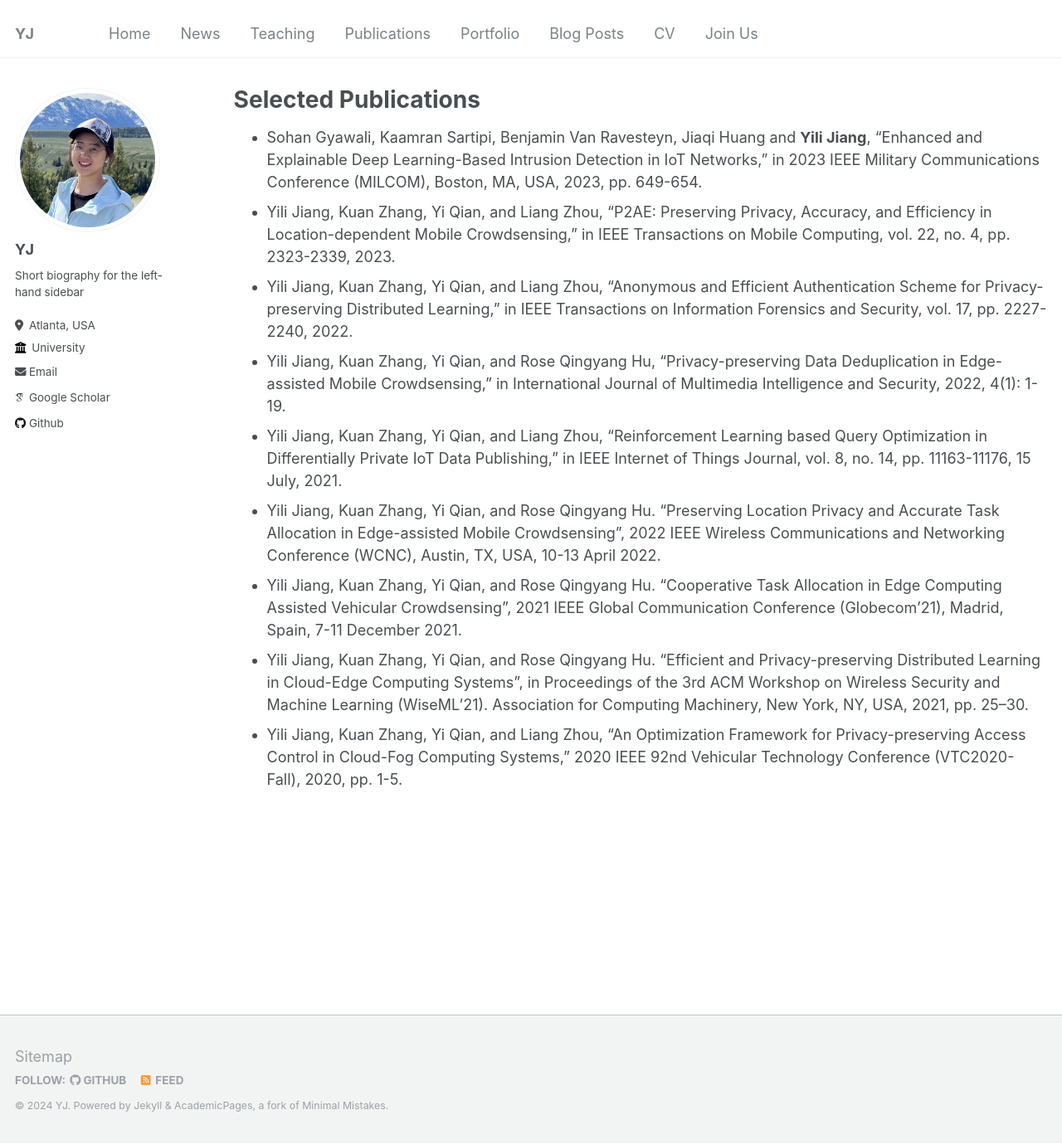
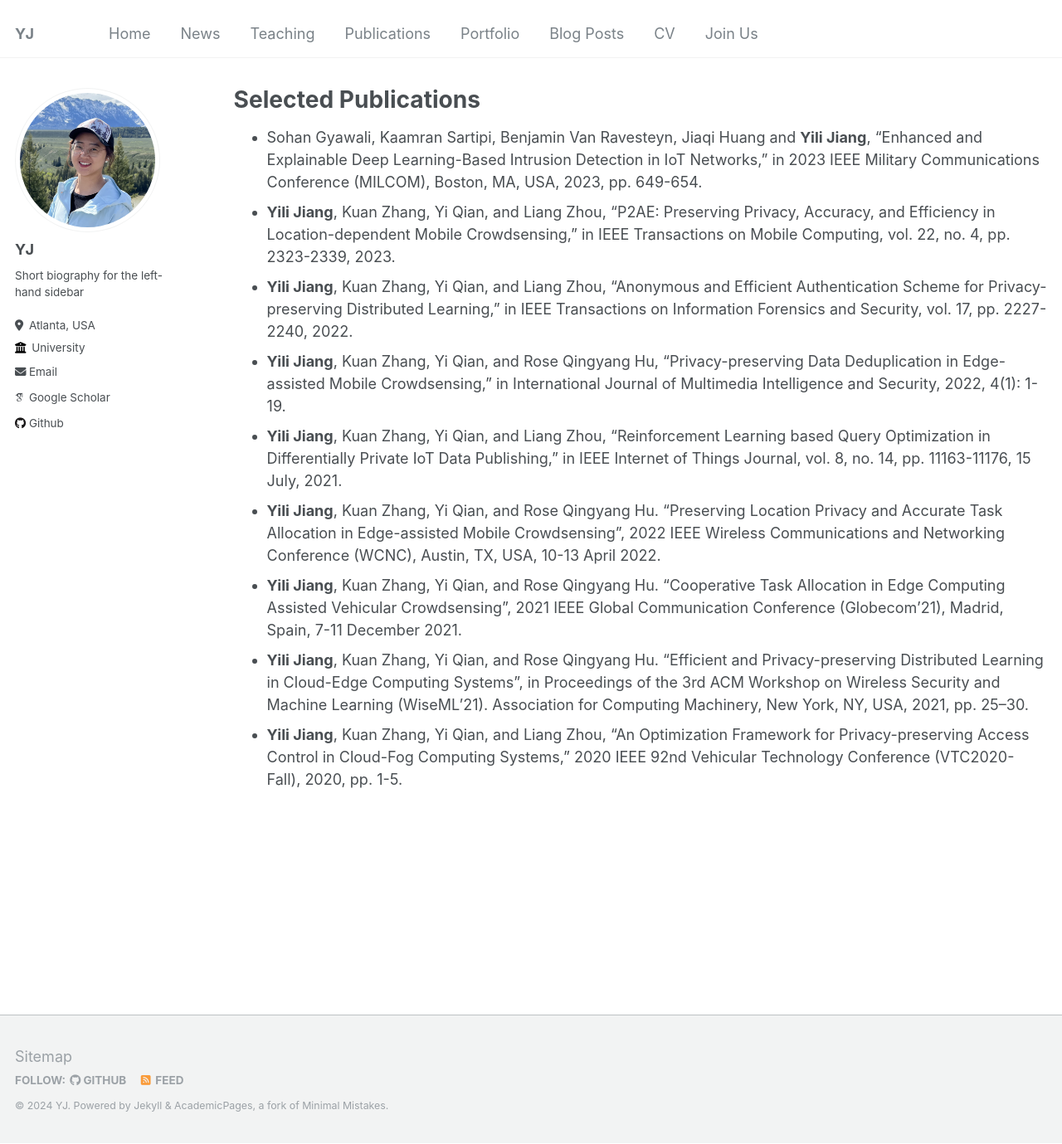
Before and after one commit to suhbrina-perry/suhbrina-perry.github.io, a Jekyll site: the page built from _pages/publications.md, in a window 1280 px wide and 1379 px high. Shown: the whole window at 83% size. Built offline with Jekyll 4.4.1, drawn with Linux system fonts in a browser that asks for light colours; some web fonts are replaced.

```diff
--- a/_pages/publications.md
+++ b/_pages/publications.md
@@ -10,11 +10,11 @@ author_profile: true
 <pr/>
 
 - Sohan Gyawali, Kaamran Sartipi, Benjamin Van Ravesteyn, Jiaqi Huang and **Yili Jiang**, "Enhanced and Explainable Deep Learning-Based Intrusion Detection in IoT Networks," in 2023 IEEE Military Communications Conference (MILCOM), Boston, MA, USA, 2023, pp. 649-654.
-- Yili Jiang, Kuan Zhang, Yi Qian, and Liang Zhou, “P2AE: Preserving Privacy, Accuracy, and Efficiency in Location-dependent Mobile Crowdsensing,” in IEEE Transactions on Mobile Computing, vol. 22, no. 4, pp. 2323-2339, 2023.
-- Yili Jiang, Kuan Zhang, Yi Qian, and Liang Zhou, “Anonymous and Efficient Authentication Scheme for Privacy-preserving Distributed Learning,” in IEEE Transactions on Information Forensics and Security, vol. 17, pp. 2227-2240, 2022.
-- Yili Jiang, Kuan Zhang, Yi Qian, and Rose Qingyang Hu, “Privacy-preserving Data Deduplication in Edge-assisted Mobile Crowdsensing,” in International Journal of Multimedia Intelligence and Security, 2022, 4(1): 1-19.
-- Yili Jiang, Kuan Zhang, Yi Qian, and Liang Zhou, “Reinforcement Learning based Query Optimization in Differentially Private IoT Data Publishing,” in IEEE Internet of Things Journal, vol. 8, no. 14, pp. 11163-11176, 15 July, 2021.
-- Yili Jiang, Kuan Zhang, Yi Qian, and Rose Qingyang Hu. “Preserving Location Privacy and Accurate Task Allocation in Edge-assisted Mobile Crowdsensing”, 2022 IEEE Wireless Communications and Networking Conference (WCNC), Austin, TX, USA, 10-13 April 2022.
-- Yili Jiang, Kuan Zhang, Yi Qian, and Rose Qingyang Hu. “Cooperative Task Allocation in Edge Computing Assisted Vehicular Crowdsensing”, 2021 IEEE Global Communication Conference (Globecom'21), Madrid, Spain, 7-11 December 2021.
-- Yili Jiang, Kuan Zhang, Yi Qian, and Rose Qingyang Hu. “Efficient and Privacy-preserving Distributed Learning in Cloud-Edge Computing Systems”, in Proceedings of the 3rd ACM Workshop on Wireless Security and Machine Learning (WiseML'21). Association for Computing Machinery, New York, NY, USA, 2021, pp. 25–30.
-- Yili Jiang, Kuan Zhang, Yi Qian, and Liang Zhou, “An Optimization Framework for Privacy-preserving Access Control in Cloud-Fog Computing Systems,” 2020 IEEE 92nd Vehicular Technology Conference (VTC2020-Fall), 2020, pp. 1-5.
+- **Yili Jiang**, Kuan Zhang, Yi Qian, and Liang Zhou, “P2AE: Preserving Privacy, Accuracy, and Efficiency in Location-dependent Mobile Crowdsensing,” in IEEE Transactions on Mobile Computing, vol. 22, no. 4, pp. 2323-2339, 2023.
+- **Yili Jiang**, Kuan Zhang, Yi Qian, and Liang Zhou, “Anonymous and Efficient Authentication Scheme for Privacy-preserving Distributed Learning,” in IEEE Transactions on Information Forensics and Security, vol. 17, pp. 2227-2240, 2022.
+- **Yili Jiang**, Kuan Zhang, Yi Qian, and Rose Qingyang Hu, “Privacy-preserving Data Deduplication in Edge-assisted Mobile Crowdsensing,” in International Journal of Multimedia Intelligence and Security, 2022, 4(1): 1-19.
+- **Yili Jiang**, Kuan Zhang, Yi Qian, and Liang Zhou, “Reinforcement Learning based Query Optimization in Differentially Private IoT Data Publishing,” in IEEE Internet of Things Journal, vol. 8, no. 14, pp. 11163-11176, 15 July, 2021.
+- **Yili Jiang**, Kuan Zhang, Yi Qian, and Rose Qingyang Hu. “Preserving Location Privacy and Accurate Task Allocation in Edge-assisted Mobile Crowdsensing”, 2022 IEEE Wireless Communications and Networking Conference (WCNC), Austin, TX, USA, 10-13 April 2022.
+- **Yili Jiang**, Kuan Zhang, Yi Qian, and Rose Qingyang Hu. “Cooperative Task Allocation in Edge Computing Assisted Vehicular Crowdsensing”, 2021 IEEE Global Communication Conference (Globecom'21), Madrid, Spain, 7-11 December 2021.
+- **Yili Jiang**, Kuan Zhang, Yi Qian, and Rose Qingyang Hu. “Efficient and Privacy-preserving Distributed Learning in Cloud-Edge Computing Systems”, in Proceedings of the 3rd ACM Workshop on Wireless Security and Machine Learning (WiseML'21). Association for Computing Machinery, New York, NY, USA, 2021, pp. 25–30.
+- **Yili Jiang**, Kuan Zhang, Yi Qian, and Liang Zhou, “An Optimization Framework for Privacy-preserving Access Control in Cloud-Fog Computing Systems,” 2020 IEEE 92nd Vehicular Technology Conference (VTC2020-Fall), 2020, pp. 1-5.
```
